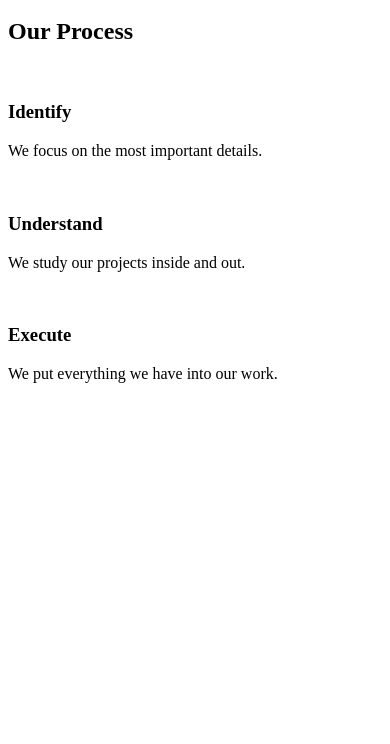
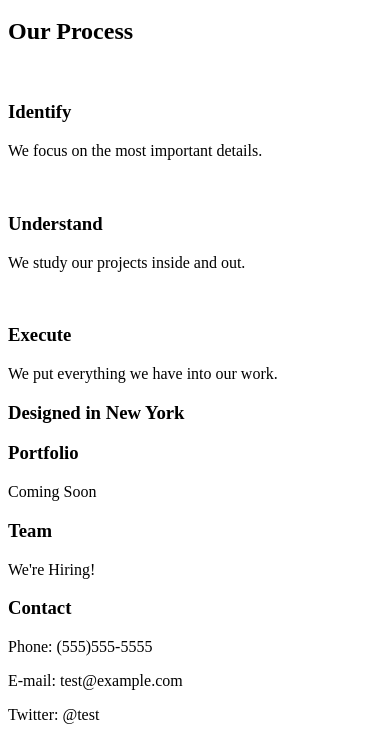
Before and after one commit to tiffera8/Broadways, a plain HTML site: page index.html in a window 390 px wide. Shown: the part 100-844 px from the top of the page. Drawn offline with Linux system fonts and the light colour scheme.

Commit message:
added rest of h3 and paragraphs phone email and twitter

```diff
--- a/index.html
+++ b/index.html
@@ -9,7 +9,6 @@
     <div class="header">
       <div class="header-content">
         <h1>Broadway Design</h1>
-
       </div>
     </div>
     <nav>
@@ -40,6 +39,26 @@
 
     <p>We put everything we have into our work.</p>
 
+    <h3>Designed in New York</<h3>
+
+    <h3>Portfolio</h3>
+
+    <p>Coming Soon</p>
+
+    <h3>Team</h3>
+
+    <p>We're Hiring!</p>
+
+    <h3>Contact</h3>
+
+    <p>Phone: (555)555-5555</p>
+
+    <p>E-mail: test@example.com</p>
+
+    <p>Twitter: @test</p>
+
+
+
 
 
 
```
